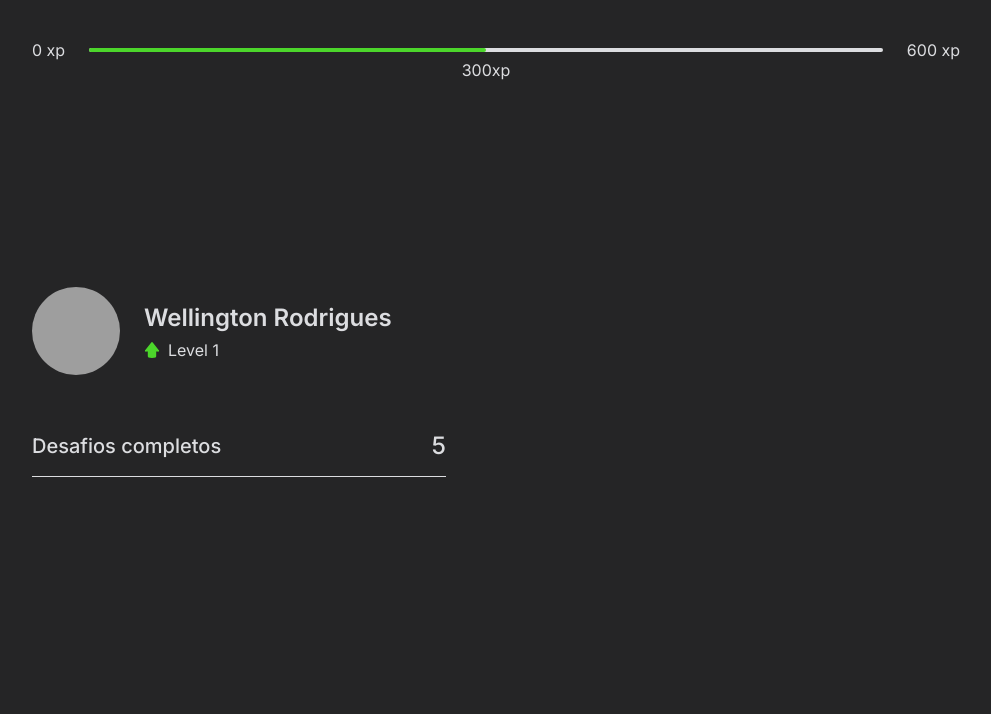
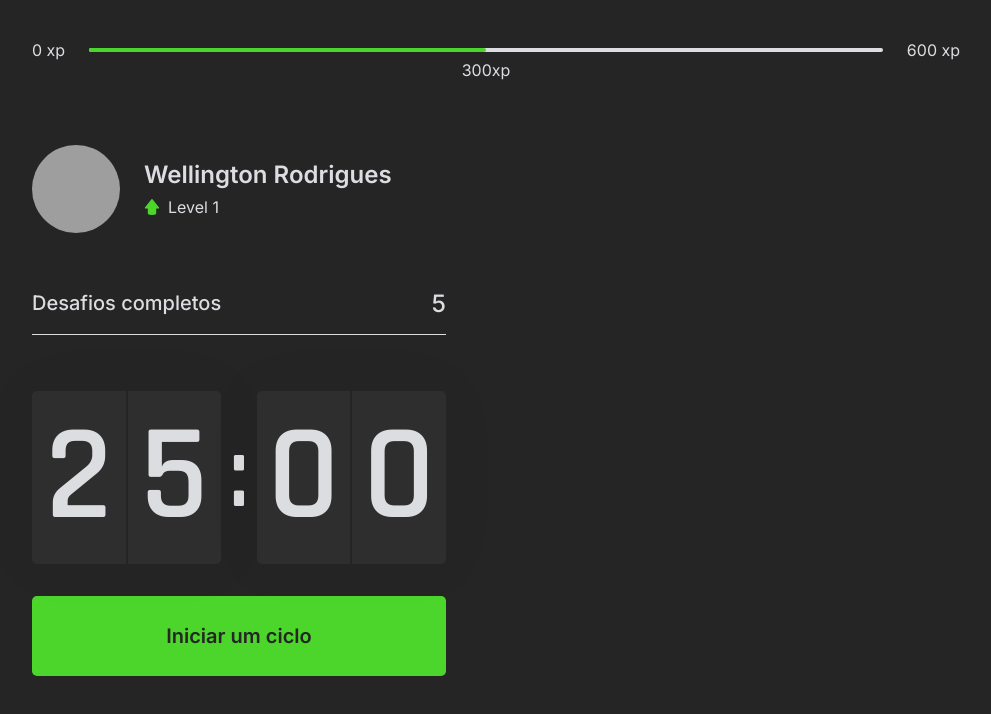
Before and after one commit to wellingtonrodriguesbr/keepFocus-next, a Next.js app: page / in a window 1280 px wide. Shown: the top 714 px of the page, without its empty margins (144-1135 px from the left). Built offline with nearby package versions, Linux system fonts and the light colour scheme; grey boxes are pictures that could not be loaded.

Commit message:
added component Countdown and Hooks

```diff
--- /dev/null
+++ b/src/components/Countdown.tsx
@@ -0,0 +1,48 @@
+import { useState, useEffect } from "react";
+import styles from "../styles/components/Countdown.module.css";
+
+export function Countdown() {
+  const [time, setTime] = useState(25 * 60);
+  const [active, setActive] = useState(false);
+  const minutes = Math.floor(time / 60);
+  const seconds = time % 60;
+
+  const [minuteLeft, minuteRight] = String(minutes).padStart(2, "0").split("");
+  const [secondLeft, secondRight] = String(seconds).padStart(2, "0").split("");
+
+  function startCountdown() {
+    setActive(true);
+  }
+
+  useEffect(() => {
+    if (active && time > 0) {
+      setTimeout(() => {
+        setTime(time - 1);
+      }, 1000);
+    }
+  }, [active, time]);
+
+  return (
+    <div>
+      <div className={styles.countdownContainer}>
+        <div>
+          <span>{minuteLeft}</span>
+          <span>{minuteRight}</span>
+        </div>
+        <span>:</span>
+        <div>
+          <span>{secondLeft}</span>
+          <span>{secondRight}</span>
+        </div>
+      </div>
+
+      <button
+        type="button"
+        onClick={startCountdown}
+        className={styles.countdownButton}
+      >
+        Iniciar um ciclo
+      </button>
+    </div>
+  );
+}
--- a/src/pages/_document.tsx
+++ b/src/pages/_document.tsx
@@ -5,6 +5,7 @@
     return (
       <Html>
         <Head>
+          <link rel="shortcut icon" href="favicon.png" type="image/png" />
           <link rel="preconnect" href="https://fonts.googleapis.com" />
           <link
             href="https://fonts.googleapis.com/css2?family=Inter:wght@400;500;600&family=Rajdhani:wght@600&display=swap"
--- a/src/pages/index.tsx
+++ b/src/pages/index.tsx
@@ -1,4 +1,5 @@
 import { CompletedChallenges } from "../components/CompletedChallenges";
+import { Countdown } from "../components/Countdown";
 import { ExperienceBar } from "../components/ExperienceBar";
 import { Profile } from "../components/Profile";
 import styles from "../styles/pages/Home.module.css";
@@ -11,6 +12,7 @@
         <div>
           <Profile />
           <CompletedChallenges />
+          <Countdown />
         </div>
         <div></div>
       </section>
--- /dev/null
+++ b/src/styles/components/Countdown.module.css
@@ -0,0 +1,56 @@
+.countdownContainer {
+  display: flex;
+  align-items: center;
+  font-family: "Rajdhani", sans-serif;
+  font-weight: 600;
+  color: var(--white);
+}
+
+.countdownContainer > div {
+  flex: 1;
+  display: flex;
+  align-items: center;
+  justify-content: space-evenly;
+  background: var(--content);
+  box-shadow: 0 0 60px rgba(0, 0, 0, 0.05);
+  border-radius: 5px;
+  font-size: 8.5rem;
+  text-align: center;
+}
+
+.countdownContainer > div span {
+  flex: 1;
+}
+
+.countdownContainer > div span:first-child {
+  border-right: 1px solid var(--background);
+}
+
+.countdownContainer > div span:last-child {
+  border-left: 1px solid var(--background);
+}
+
+.countdownContainer > span {
+  font-size: 6.25rem;
+  margin: 0 0.5rem;
+}
+
+.countdownButton {
+  width: 100%;
+  height: 5rem;
+  margin-top: 2rem;
+  display: flex;
+  align-items: center;
+  justify-content: center;
+  border: none;
+  border-radius: 5px;
+  background: var(--green);
+  color: var(--background);
+  font-size: 1.25rem;
+  font-weight: 600;
+  transition: 0.3s ease;
+}
+
+.countdownButton:hover {
+  filter: brightness(0.8);
+}
--- a/src/styles/global.css
+++ b/src/styles/global.css
@@ -2,7 +2,6 @@
   margin: 0;
   padding: 0;
   box-sizing: border-box;
-  font-family: "Inter", sans-serif;
 }
 
 :root {
@@ -27,6 +26,7 @@
 
 body {
   background-color: var(--background);
+  font-family: "Inter", sans-serif;
   color: var(--white);
 }
 
```
